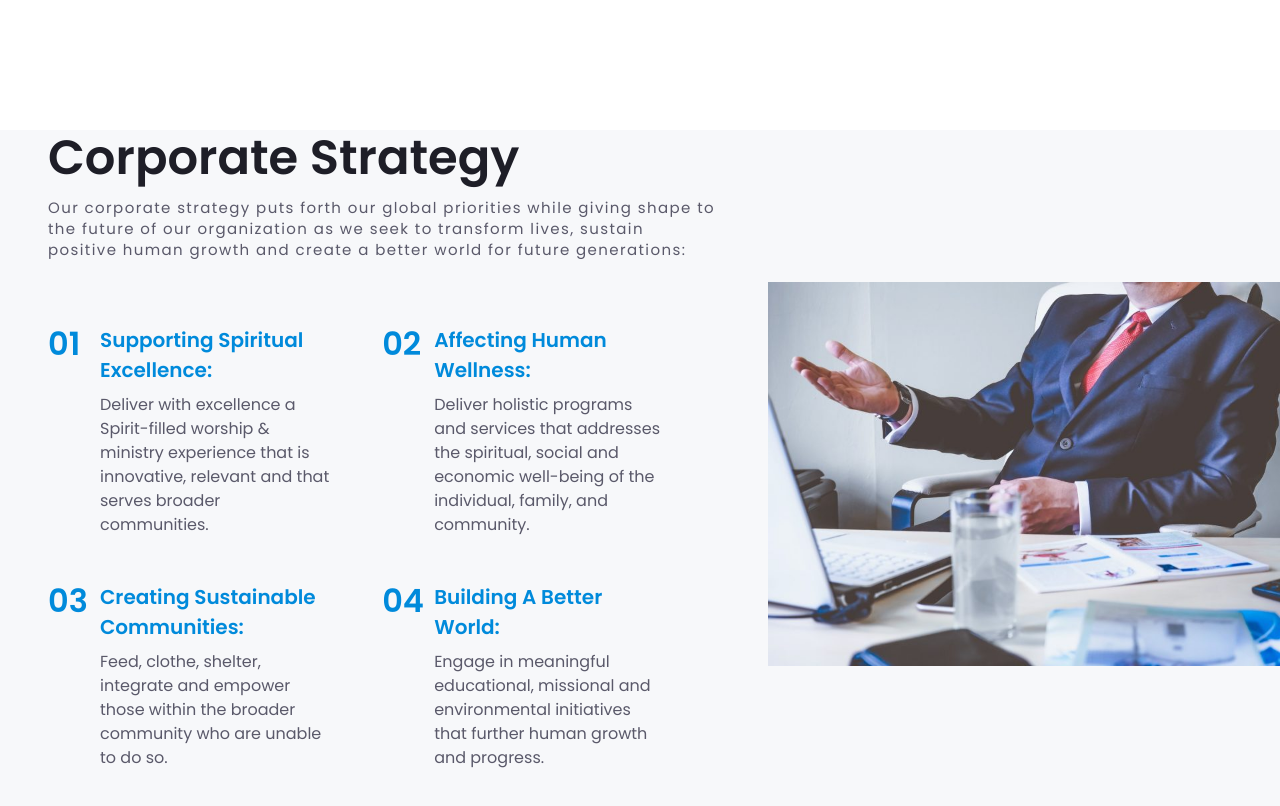
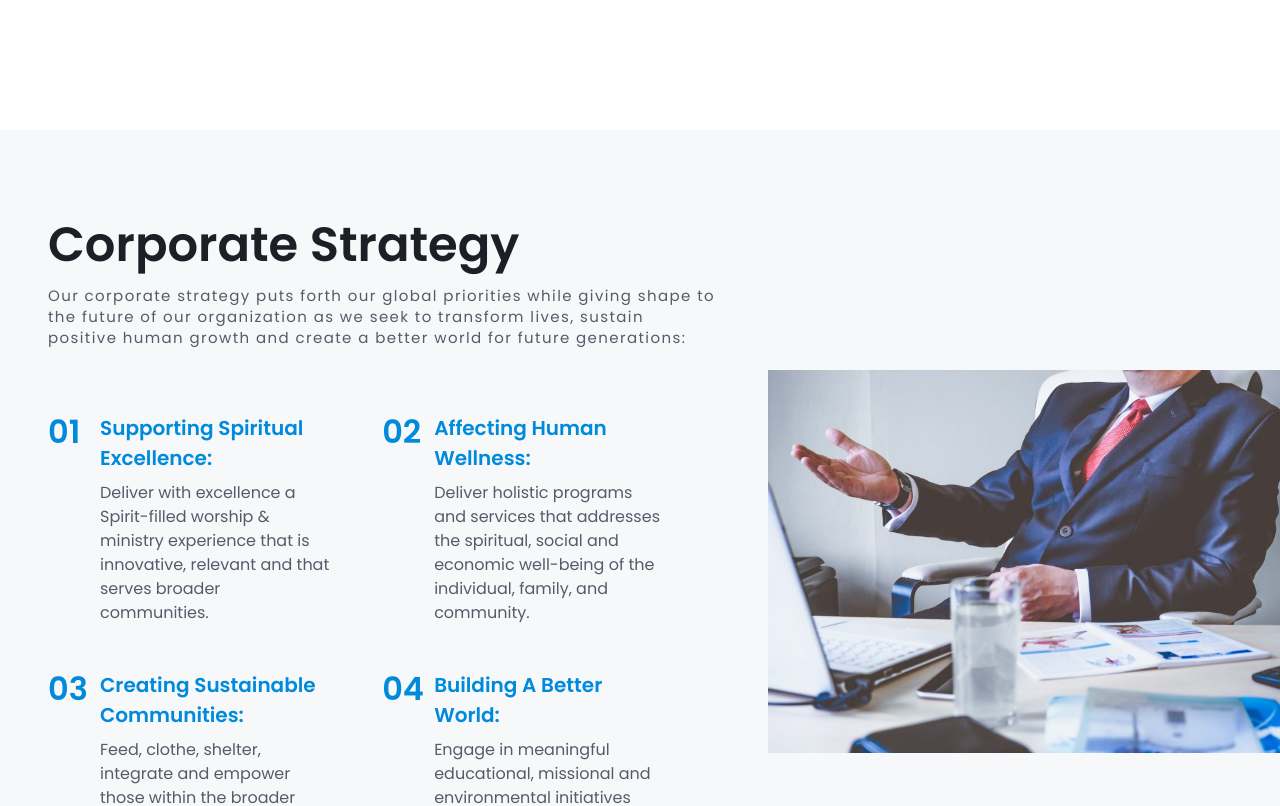
Before and after one commit to giadung/RhemaCanada, a React (Create React App) app: page / in a window 1280 px wide. Shown: the part 3040-3846 px from the top of the page. Built offline with nearby package versions, Linux system fonts and the light colour scheme.

Commit message:
fix navbar and strategy spacing

```diff
--- a/src/components/Navbar/NavbarElements.js
+++ b/src/components/Navbar/NavbarElements.js
@@ -18,16 +18,12 @@ export const Nav = styled.nav`
   @media screen and (max-width: 960px) {
     transition: 0.8s all ease;
   }
-
-  @media screen and (max-width: 480x) {
-    height: 40px;
-    margin-top: -40px;
-  }
 `
 
 export const NavbarContainer = styled.div`
   display: flex;
   justify-content: space-between;
+  height: 80px;
   width: 100%;
   padding: 0 24px;
   max-width: 1200px;
@@ -52,10 +48,6 @@ export const MobileIcon = styled.div`
     cursor: pointer;
     color: #000;
   }
-
-  @media screen and (max-width: 480px) {
-    font-size: 1.5rem;
-  }
 `
 
 export const NavMenu = styled.ul`
@@ -69,7 +61,9 @@ export const NavMenu = styled.ul`
   }
 `
 
-export const NavItem = styled.li``
+export const NavItem = styled.li`
+  height: 80px;
+`
 
 export const NavLinks = styled(LinkS)`
   color: #000;
@@ -77,6 +71,7 @@ export const NavLinks = styled(LinkS)`
   align-items: center;
   text-decoration: none;
   padding: 0 1rem;
+  height: 100%;
   cursor: pointer;
 
   &.active {
--- a/src/components/StrategySection/StrategyElements.js
+++ b/src/components/StrategySection/StrategyElements.js
@@ -2,6 +2,10 @@ import styled from 'styled-components'
 
 export const StrategyContainer = styled.div`
   height: 870px;
+  display: flex;
+  flex-direction: column;
+  align-items: center;
+  justify-content: center;
   background: ${({ lightBg }) => (lightBg ? '#fff' : 'var(--light-grey)')};
 
   @media screen and (max-width: 1024px) {
```
